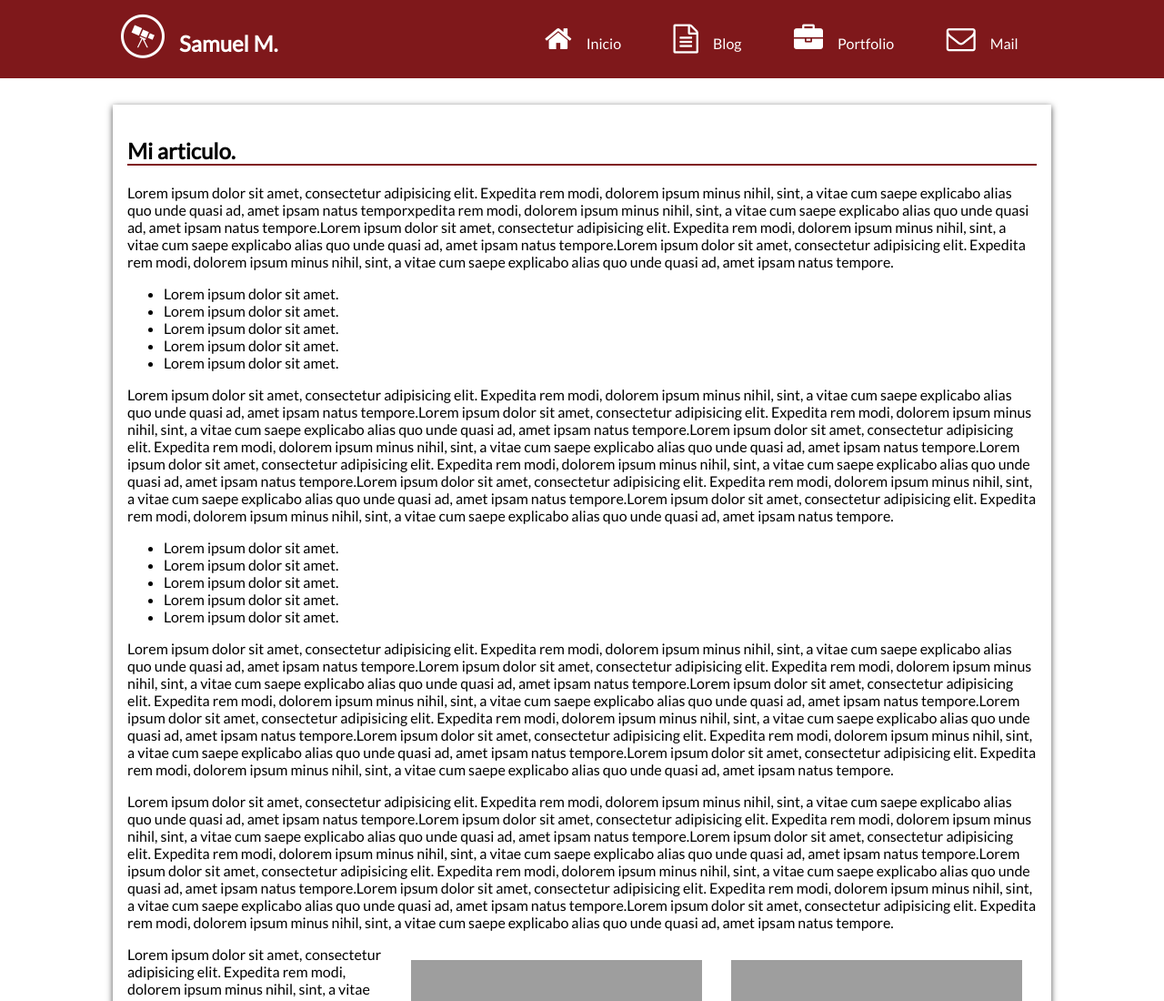
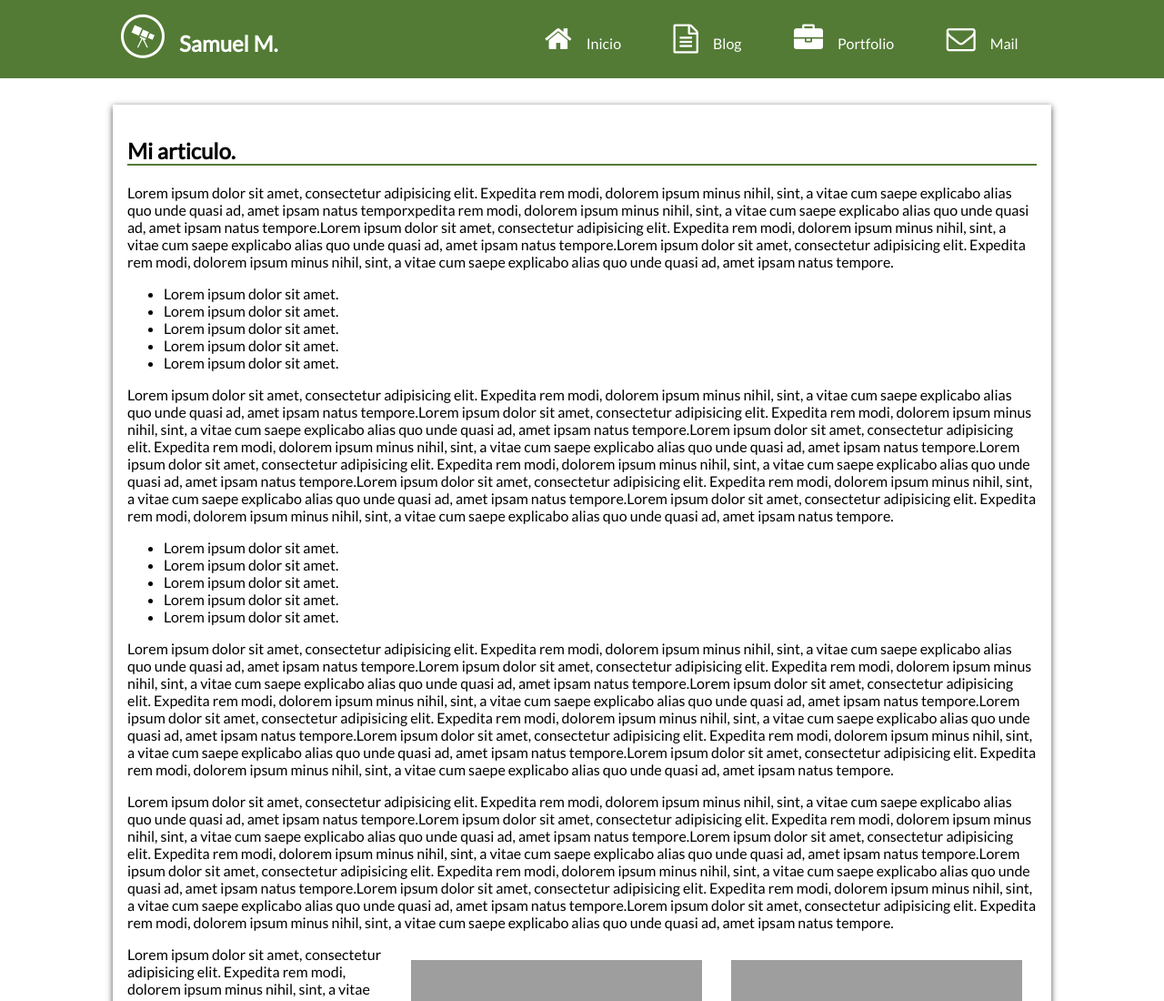
Before and after one commit to AprendiendoGitSM/proyecto_git, a plain HTML site: page index.html in a window 1280 px wide. Shown: the top 1100 px of the page at 91% size. Drawn offline with Linux system fonts and the light colour scheme; grey boxes are pictures that could not be loaded.

Commit message:
Commit en una rama

```diff
--- a/css/micss.css
+++ b/css/micss.css
@@ -9,7 +9,7 @@ header{
     position: fixed;
     top:0;
     width: 100%;
-    background-color:#7f181b ;
+    background-color:#537b35 ;
     display: flex;
     justify-content: space-around;
 }
@@ -21,7 +21,7 @@ article{
     max-width: 1000px;
 }
 h1 {
-    border-bottom: solid #7f181b 2px;
+    border-bottom: solid #537b35 2px;
 }
 a {
     color:white;
```
